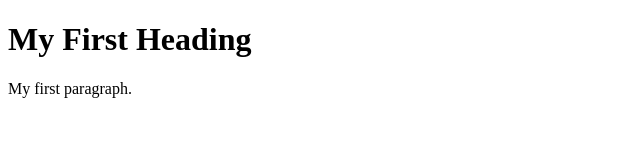
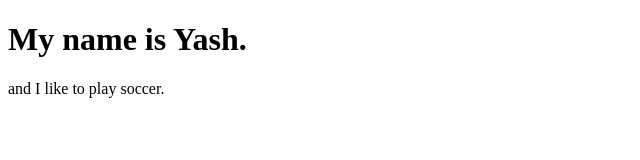
Before and after one commit to yashkavadia/YashKavadia.github.io, a plain HTML site: page index.html in a window 1280 px wide. Shown: the whole page, without its empty margins (0-640 px from the left). Drawn offline with Linux system fonts and the light colour scheme.

Commit message:
Update index.html

```diff
--- a/index.html
+++ b/index.html
@@ -2,9 +2,9 @@
 <html>
 <body>
 
-<h1>My First Heading</h1>
+<h1>My name is Yash.</h1>
 
-<p>My first paragraph.</p>
+<p>and I like to play soccer. </p>
 
 </body>
 </html>
```
